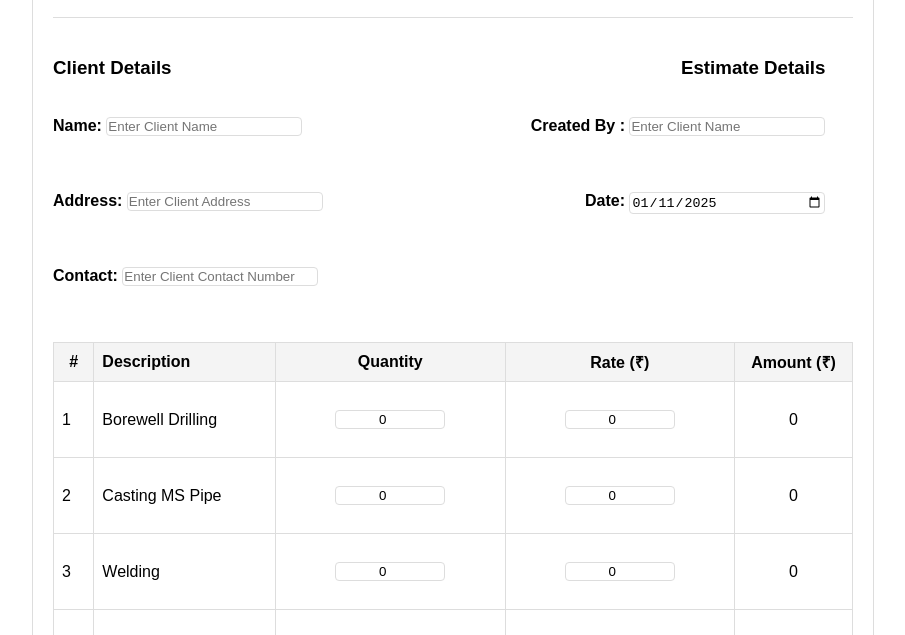
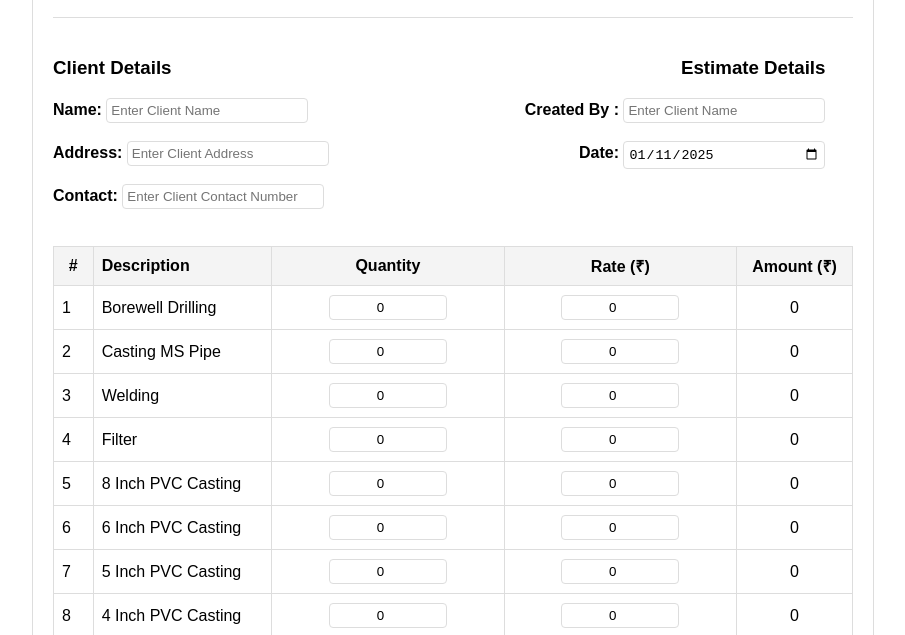
Before and after one commit to Shubham-Thakur-India/rborewells, a plain HTML site: page index.html in a window 1280 px wide. Shown: the part 150-785 px from the top of the page, without its empty margins (187-1092 px from the left). Drawn offline with Linux system fonts and the light colour scheme.

Commit message:
Update index.html

```diff
--- a/index.html
+++ b/index.html
@@ -38,8 +38,8 @@
         }
         .input-field {
             width: 50%;
-            padding: 1px;
-            margin: 20px 0;
+            padding: 4px;
+            margin: 1px 0;
             border: 1px solid #ddd;
             border-radius: 4px;
         }
```
